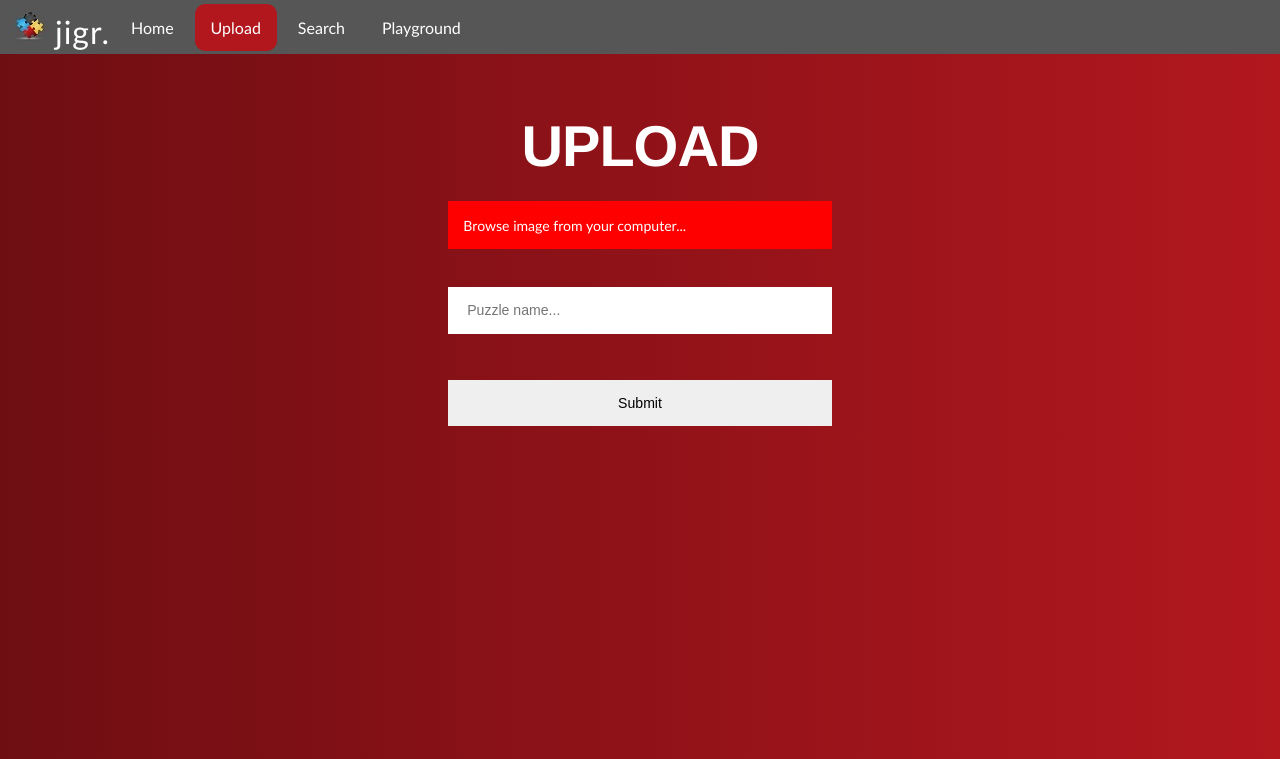
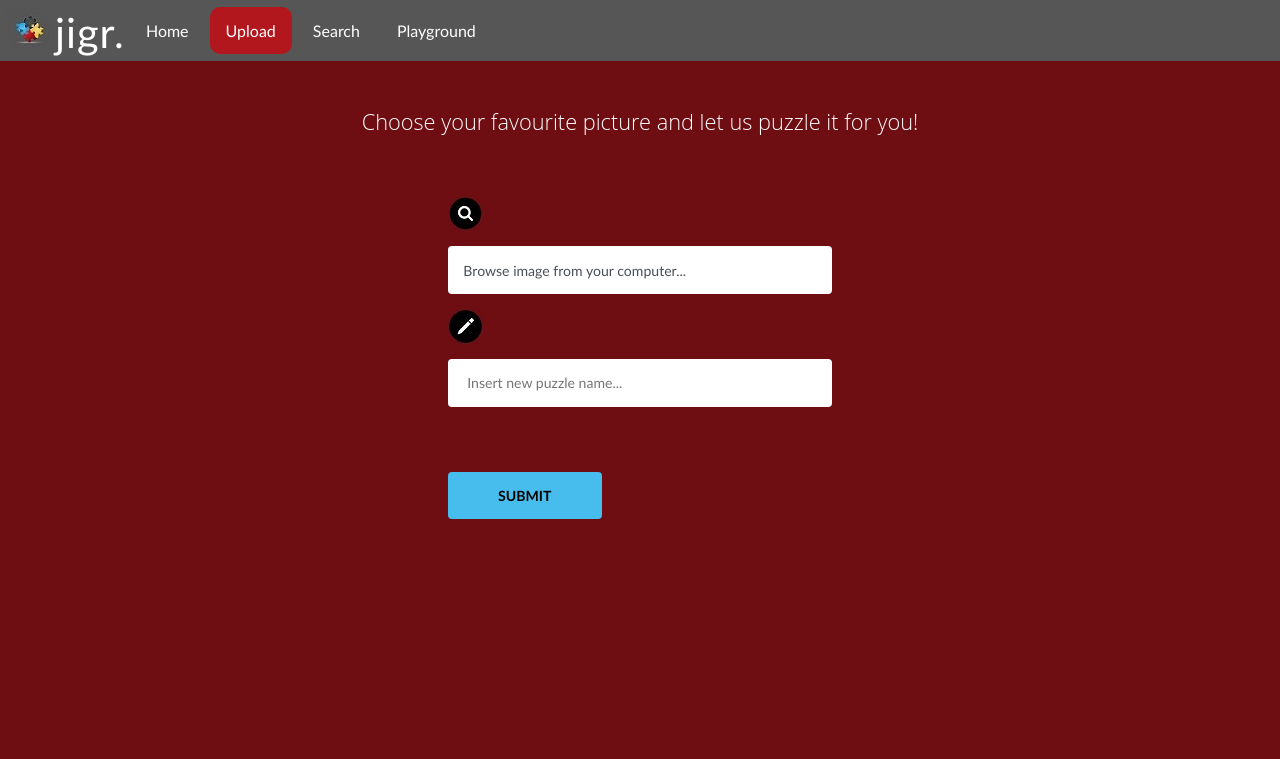
Before and after one commit to rotarurobert/JIGR, a PHP site: page /upload.html in a window 1280 px wide. Shown: the top 759 px of the page. Run offline with PHP 8.4, Linux system fonts and the light colour scheme.

Commit message:
'Upload' page - style updated

```diff
--- a/css/style.css
+++ b/css/style.css
@@ -5,7 +5,7 @@
 
 body {
 	margin: 0;
-	background-image: linear-gradient(to right, #6e0e13, #B2171E);
+	background-color: #6e0e13;
 }
 
 h1{
@@ -53,14 +53,16 @@ li {
 
 
 .title {
+	text-align-last: center;
 	display: inline-block;
-	padding: 0px 0px 0px 0px;
+	padding: 0px 35px px 0px;
 	color: #fff;
 	font-family: Calibri;
-	font-size: 2em;
+	font-size: 2.6em;
 	letter-spacing: 1px;
 	text-decoration: none;
 	text-transform: lowercase;
+	margin-bottom: 3px;
 }
 
 
@@ -79,9 +81,10 @@ ul.topnav {
 }
 ul.topnav li {
 	float: left;
-	padding-top: 4px;
-	padding-bottom: 3px;
+	padding-top: 7px;
+	padding-bottom: 1px;
 	padding-left: 5px;
+
 }
 
 ul.topnav li a {
@@ -90,6 +93,7 @@ ul.topnav li a {
     text-align: center;
     padding: 14px 16px;
     text-decoration: none;
+
 }
 
 ul.topnav li a:hover:not(.active) {
@@ -121,7 +125,7 @@ ul.topnav li.right {
 	background-color: #fff;
 	text-align: center;
 	padding: 20px 0;
-	font-size: 20px;
+	font-size: 25px;
 	border-radius: 8px;
 }
 .grid-container > div > a > img{
--- a/css/upload.css
+++ b/css/upload.css
@@ -1,6 +1,6 @@
 .upload-form{
 	display: grid;
-	grid-gap: 30px;
+	grid-gap: 15px;
 	grid-template-columns: auto;
 	max-width: 30%;
 	margin: auto;
@@ -8,24 +8,52 @@
 }
 .upload-form > input{
     padding: 4% 5%;
-    margin: 8px 0;
+    margin: 0px 0px 0px 0px;
     border: 0px solid #ccc;
     box-sizing: border-box;
     font-size: 1.1vw;
+    border-radius: 4px;
+    font-family: Calibri;
+    background-color: #ffffff;
 }
 input[type="file"] {
     display: none;
+}
+
+input[type="submit"] {
+    font-family: Calibri;
+    text-transform: uppercase;
+    color: #000;
+    font-weight: bold;
+    background-color: #47BDED;
+    margin-top: 50px;
+    max-width: 40%;
 }
 
 .upload-form > label{
     padding: 4%;
     background: red;
     display: table;
-    color: #fff;
+    color: #4B5056;
     font-size: 1.1vw;
+    border-radius: 4px;
+    font-family: Calibri;
+    background-color: #ffffff;
 }
 .upload-form > label:hover{
-	background-color: green;
+	background-color: #ffffff;
+}
+
+.intro {
+	text-align: center;
+	margin-top: 4%;
+	margin-bottom: 5%;
+	font-size: 1.5vw;
+	color: #fff;
+	font-family: 'Open Sans', sans-serif;
+	font-size: 1.7vw;
+	font-weight: 300;
+	line-height: 20px;
 }
 
 @media screen and (max-width: 600px){
--- a/upload.html
+++ b/upload.html
@@ -16,11 +16,17 @@
 	  <li><a href="search.html">Search</a></li>
 	  <li><a href="playground.html">Playground</a></li>
 	</ul>
-	<h1>Upload</h1>
+	<div class="intro">
+		<p>Choose your favourite picture and let us puzzle it for you!</p>
+	</div>
 	<form action="">
 		<div  class="upload-form">
-	  		<label>Browse image from your computer...<input type="file" name="pic" accept="image/*"></label>
-	  		<input type="text" name="Name" placeholder="Puzzle name...">
+	  		<img src="./images/search.jpg">
+	  		<label>Browse image from your computer...
+	  			<input type="file" name="pic" accept="image/*">
+	  		</label>
+	  		<img src="./images/pen.jpg">
+	  			<input type="text" name="Name" placeholder="Insert new puzzle name...">
 	  		<input type="submit">
 	  	</div>
 	</form>
```
Also changed, not shown: images/pen.jpg (added), images/puzzle-logo.jpg, images/search.jpg (added).
